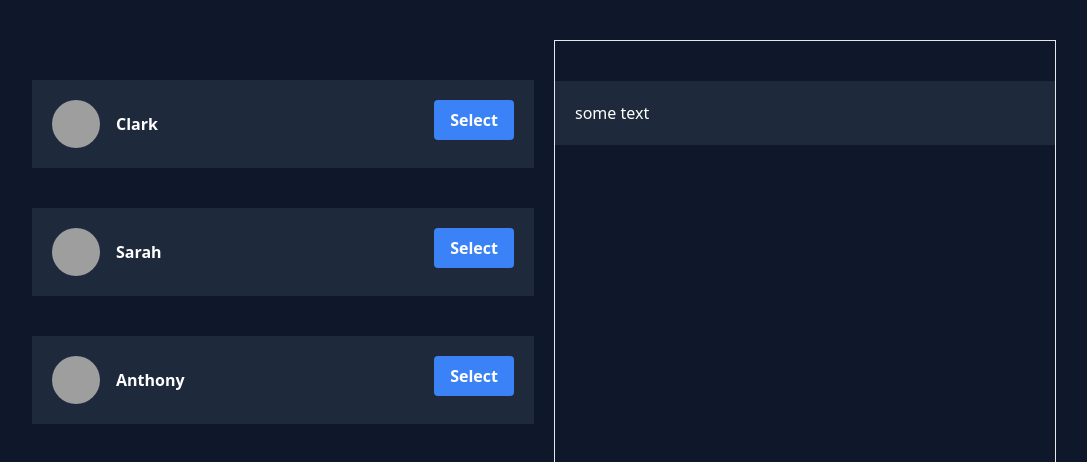
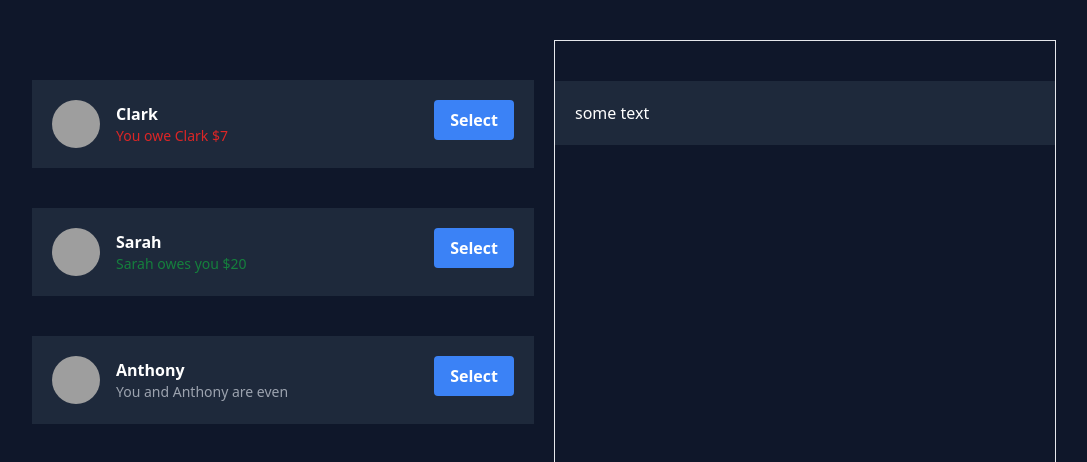
Before and after one commit to b1621/Eat-N-Split, a React (Vite) app: page / in a window 1280 px wide. Shown: the top 462 px of the page, without its empty margins (96-1183 px from the left). Built offline with nearby package versions, Linux system fonts and the light colour scheme; grey boxes are pictures that could not be loaded.

Commit message:
friends list stracture and style finished

```diff
--- a/src/components/FriendCard.jsx
+++ b/src/components/FriendCard.jsx
@@ -12,6 +12,21 @@ const FriendCard = ({ friend }) => {
           </div>
           <div className='ml-4'>
             <p className='text-white font-bold'>{friend.name}</p>
+            {friend.balance < 0 && (
+              <p className=' text-red-600 text-sm'>
+                You owe {friend.name} ${Math.abs(friend.balance)}{" "}
+              </p>
+            )}
+            {friend.balance > 0 && (
+              <p className=' text-green-700 text-sm'>
+                {friend.name} owes you ${Math.abs(friend.balance)}{" "}
+              </p>
+            )}
+            {friend.balance === 0 && (
+              <p className=' text-gray-400 text-sm'>
+                You and {friend.name} are even{" "}
+              </p>
+            )}
             {/* <p className="text-gray-300">{friend.profile}</p> */}
           </div>
         </div>
```
